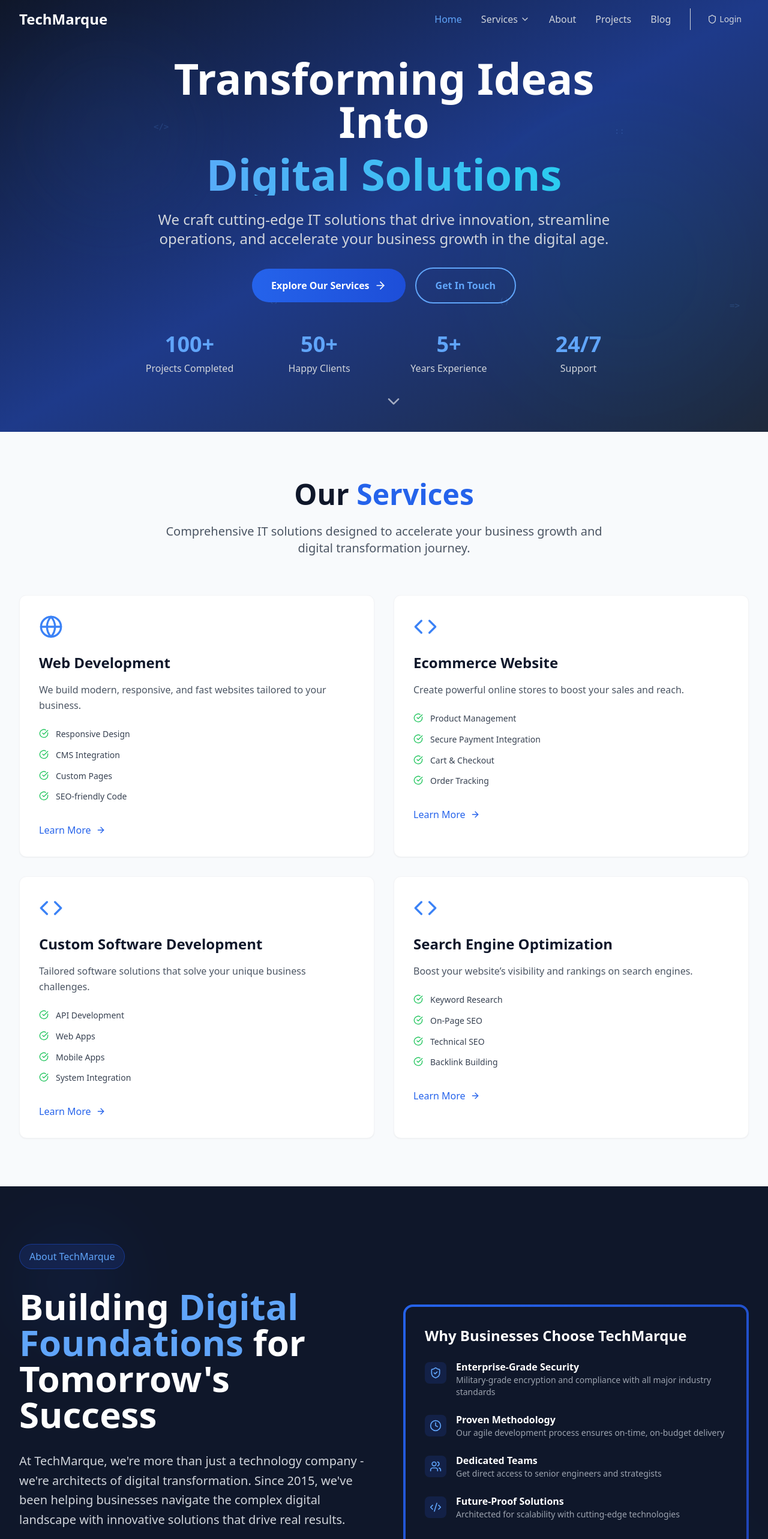
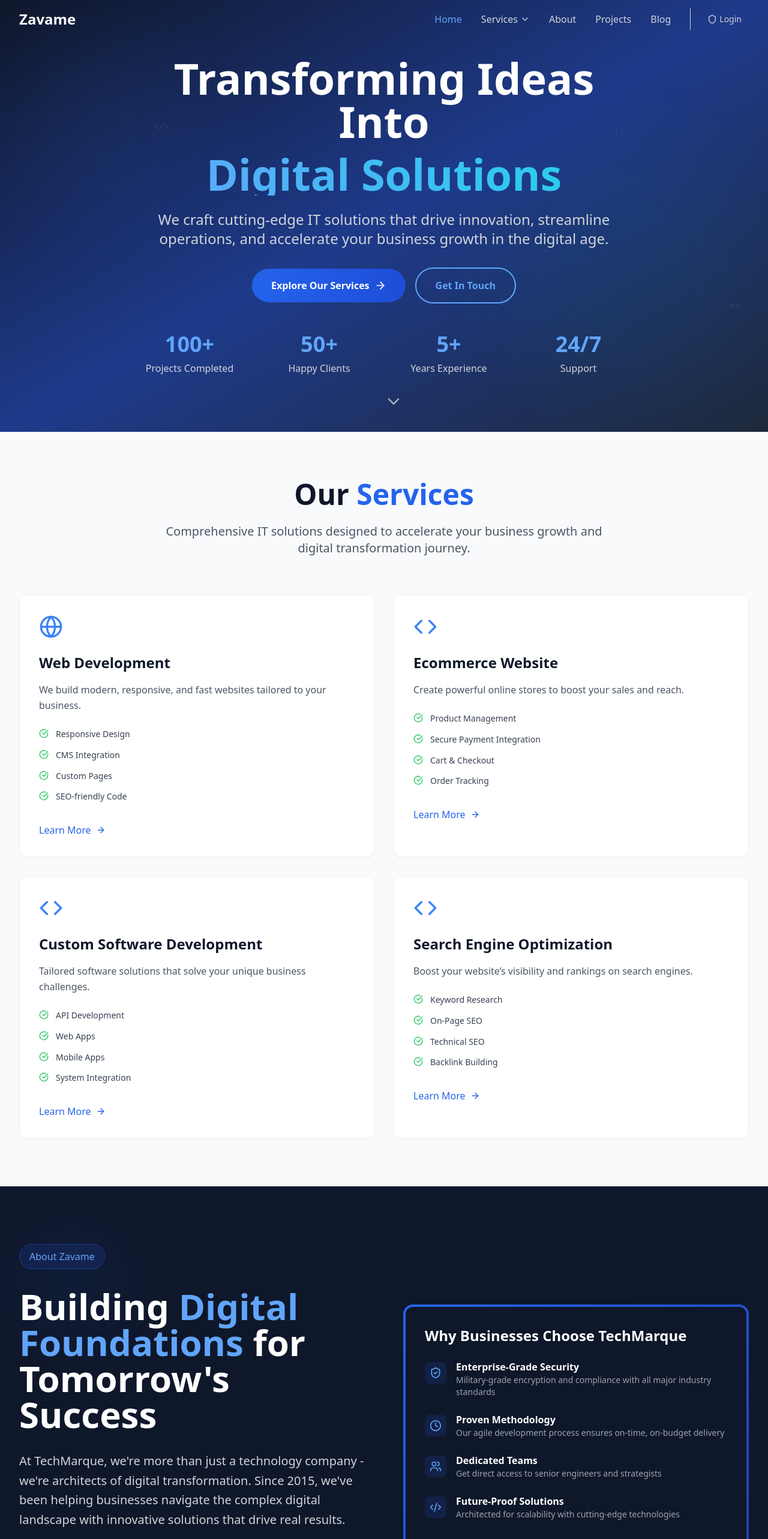
Before and after one commit to ashutosshukla/TechMarque, a React (Vite) app: page / in a window 1280 px wide. Shown: the top 2566 px of the page at 60% size. Built offline with nearby package versions, Linux system fonts and the light colour scheme.

Commit message:
Tech to zavame

```diff
--- a/index.html
+++ b/index.html
@@ -5,7 +5,7 @@
   <meta charset="UTF-8" />
   <link rel="icon" type="image/svg+xml" href="/public/Tech Marque (1).svg" />
   <meta name="viewport" content="width=device-width, initial-scale=1.0" />
-  <title>TechMarque</title>
+  <title>Zavame</title>
 </head>
 
 <body>
--- a/src/components/About/AboutHero.jsx
+++ b/src/components/About/AboutHero.jsx
@@ -189,7 +189,7 @@ const AboutHero = () => {
                             variants={fadeInFromLeft}
                             className="inline-flex items-center px-4 py-2 bg-blue-900/30 rounded-full border border-blue-700/50"
                         >
-                            <span className="text-blue-400 font-medium">About TechMarque</span>
+                            <span className="text-blue-400 font-medium">About Zavame</span>
                         </motion.div>
 
                         <motion.h1
--- a/src/components/Navigation.jsx
+++ b/src/components/Navigation.jsx
@@ -126,7 +126,7 @@ const Navigation = () => {
                         className={`text-2xl font-bold transition-colors ${scrolled ? 'text-slate-900' : 'text-white'
                             }`}
                     >
-                        TechMarque
+                        Zavame
                     </Link>
 
                     <div className="hidden md:flex items-center space-x-8">
```
